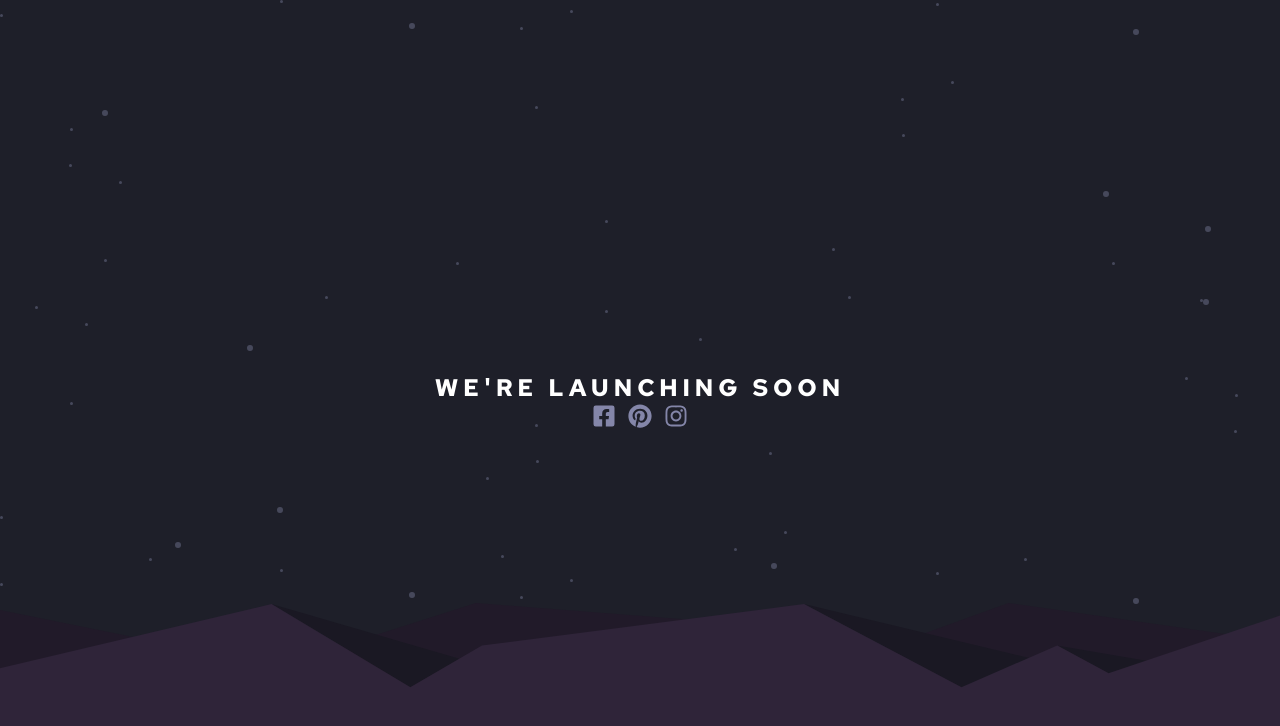
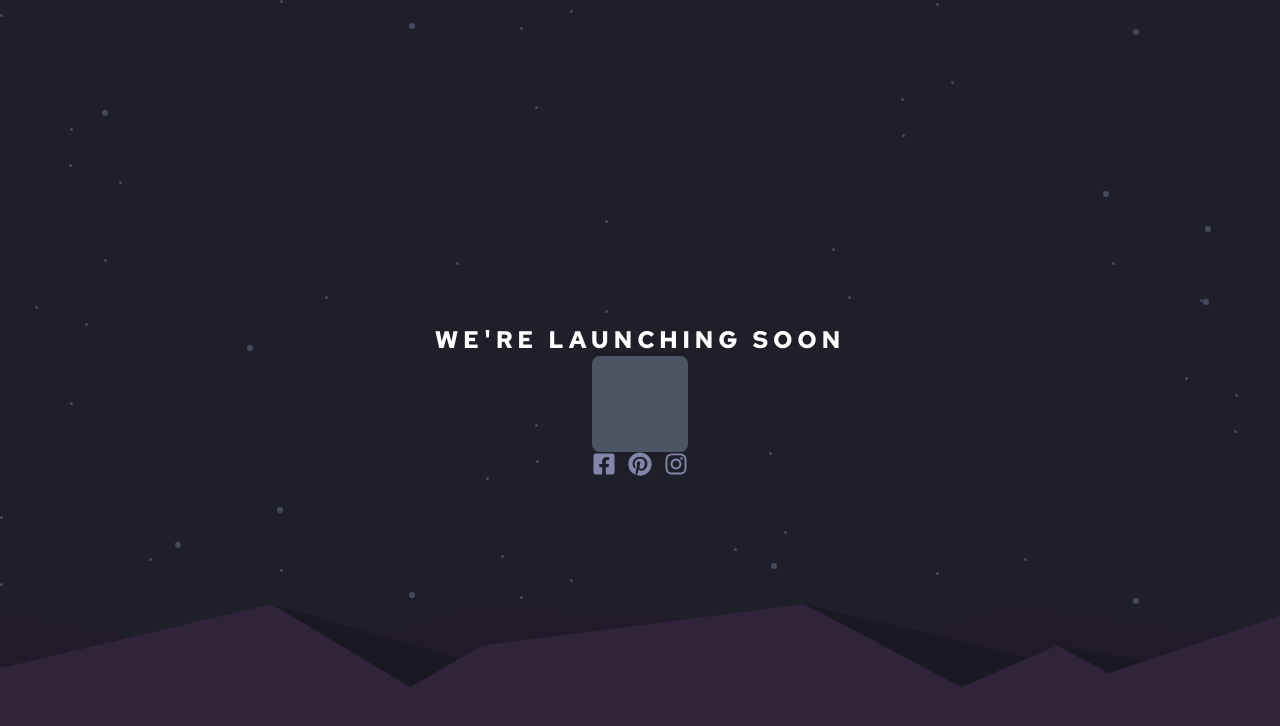
Before and after one commit to calebesg/countdown-timer, a React (Vite) app: page / in a window 1280 px wide. Shown: the top 726 px of the page. Built offline with nearby package versions, Linux system fonts and the light colour scheme.

Commit message:
using swiper

```diff
--- a/package.json
+++ b/package.json
@@ -11,7 +11,8 @@
     "classnames": "^2.3.1",
     "react": "^18.0.0",
     "react-dom": "^18.0.0",
-    "react-icons": "^4.4.0"
+    "react-icons": "^4.4.0",
+    "swiper": "^8.3.2"
   },
   "devDependencies": {
     "@types/react": "^18.0.0",
--- a/src/App.tsx
+++ b/src/App.tsx
@@ -1,5 +1,6 @@
 import { FaFacebookSquare, FaPinterest, FaInstagram } from 'react-icons/fa'
 import SocialButton from './components/SocialButton'
+import SwiperTimer from './components/SwiperTimer'
 
 function App() {
   return (
@@ -8,7 +9,9 @@ function App() {
         We're launching soon
       </h1>
 
-      <main></main>
+      <main>
+        <SwiperTimer intervalTime={1000} />
+      </main>
 
       <footer className="flex gap-3">
         <SocialButton activeColor="blue">
--- /dev/null
+++ b/src/components/SlideAuto.tsx
@@ -0,0 +1,22 @@
+import { useEffect } from 'react'
+import { useSwiper } from 'swiper/react'
+
+interface ISlideAuto {
+  intervalTime: number
+}
+
+function SlideAuto({ intervalTime }: ISlideAuto) {
+  const swiper = useSwiper()
+
+  useEffect(() => {
+    const timer = setInterval(() => {
+      swiper.slideNext()
+    }, intervalTime)
+
+    return () => clearInterval(timer)
+  }, [swiper, intervalTime])
+
+  return null
+}
+
+export default SlideAuto
--- /dev/null
+++ b/src/components/SwiperTimer.tsx
@@ -0,0 +1,25 @@
+import { Swiper, SwiperSlide } from 'swiper/react'
+import { EffectFlip } from 'swiper'
+import SlideAuto from './SlideAuto'
+
+interface ISwiperTimerProps {
+  intervalTime: number
+}
+
+function SwiperTimer({ intervalTime }: ISwiperTimerProps) {
+  return (
+    <Swiper
+      className="w-24 h-24 bg-gray-600 rounded-lg rotate-90 overflow-hidden"
+      slidesPerView={1}
+      onSlideChange={() => console.log('Hello')}
+      modules={[EffectFlip]}
+      effect="flip"
+      loop
+    >
+      <SlideAuto intervalTime={intervalTime} />
+      <SwiperSlide></SwiperSlide>
+    </Swiper>
+  )
+}
+
+export default SwiperTimer
```
Also changed, not shown: 1 other file (tests, documents, lock files or other folders).
